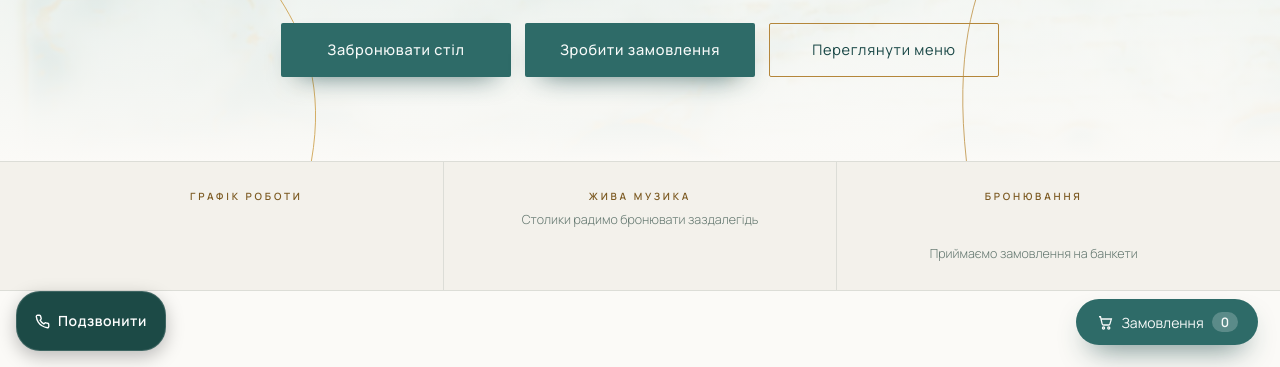
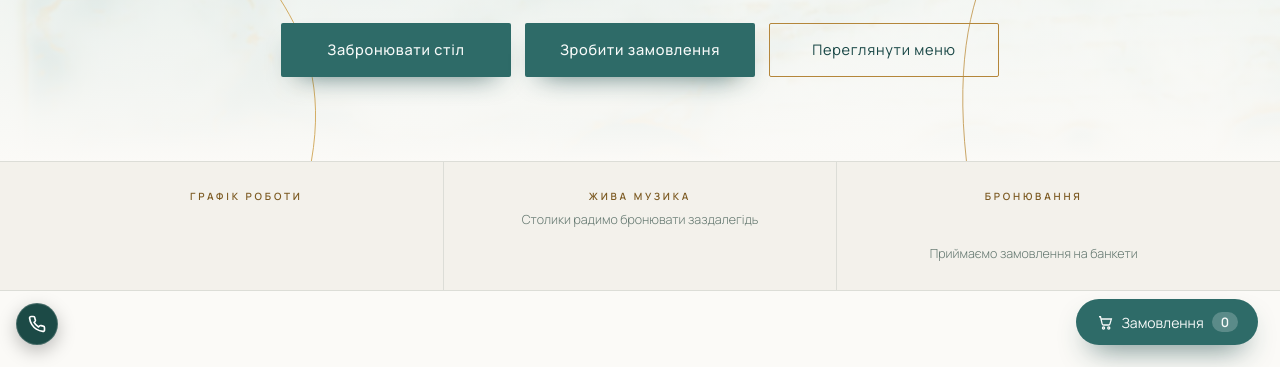
Before and after one commit to gumilind-create/kutochokappp, a website: page app/index.html in a window 1280 px wide. Shown: the part 433-800 px from the top of the page. Drawn offline with Linux system fonts and the light colour scheme; no server answers; a web font is replaced by a local one.

Commit message:
Update index.html

```diff
--- a/app/index.html
+++ b/app/index.html
@@ -330,10 +330,9 @@
 <div class="sheet" id="dishSheet" role="dialog" aria-modal="true" aria-hidden="true"></div>
 <div class="sheet" id="cartSheet" role="dialog" aria-modal="true" aria-hidden="true"></div>
 
-<div class="bar" style="position: fixed !important; bottom: calc(16px + env(safe-area-inset-bottom, 0px)) !important; left: 16px !important; right: 16px !important; width: auto !important; height: auto !important; display: flex !important; justify-content: space-between !important; align-items: center !important; background: transparent !important; background-color: transparent !important; padding: 0 !important; margin: 0 !important; border: none !important; box-shadow: none !important; filter: none !important; backdrop-filter: none !important; -webkit-backdrop-filter: none !important; z-index: 999999 !important; pointer-events: none !important;">
- <a class="pri" href="tel:+380950258778" data-tel="1" data-en="Call us" style="pointer-events: auto !important; display: inline-flex !important; align-items: center !important; justify-content: center !important; gap: 8px !important; color: #ffffff !important; text-decoration: none !important; font-size: 14px !important; font-weight: 600 !important; height: 42px !important; padding: 0 18px !important; border-radius: 24px !important; background: #1c4a46 !important; border: 1px solid rgba(255, 255, 255, 0.15) !important; box-shadow: 0 6px 18px rgba(0, 0, 0, 0.25) !important; box-sizing: border-box !important;">
-  <svg width="15" height="15" viewBox="0 0 24 24" fill="none" stroke="#ffffff" stroke-width="2.2" stroke-linecap="round" stroke-linejoin="round"><path d="M22 16.92v3a2 2 0 0 1-2.18 2 19.79 19.79 0 0 1-8.63-3.07 19.5 19.5 0 0 1-6-6 19.79 19.79 0 0 1-3.07-8.67A2 2 0 0 1 4.11 2h3a2 2 0 0 1 2 1.72 12.84 12.84 0 0 0 .7 2.81 2 2 0 0 1-.45 2.11L8.09 9.91a16 16 0 0 0 6 6l1.27-1.27a2 2 0 0 1 2.11-.45 12.84 12.84 0 0 0 2.81.7A2 2 0 0 1 22 16.92z"></path></svg>
-  <span>Подзвонити</span>
+<div style="position: fixed !important; bottom: calc(22px + env(safe-area-inset-bottom, 0px)) !important; left: 16px !important; z-index: 999999 !important;">
+ <a href="tel:+380950258778" data-tel="1" aria-label="Подзвонити" style="display: flex !important; align-items: center !important; justify-content: center !important; width: 42px !important; height: 42px !important; border-radius: 50% !important; background: #1c4a46 !important; border: 1px solid rgba(255, 255, 255, 0.18) !important; box-shadow: 0 6px 18px rgba(0, 0, 0, 0.25) !important; text-decoration: none !important; box-sizing: border-box !important;">
+  <svg width="18" height="18" viewBox="0 0 24 24" fill="none" stroke="#ffffff" stroke-width="2.2" stroke-linecap="round" stroke-linejoin="round"><path d="M22 16.92v3a2 2 0 0 1-2.18 2 19.79 19.79 0 0 1-8.63-3.07 19.5 19.5 0 0 1-6-6 19.79 19.79 0 0 1-3.07-8.67A2 2 0 0 1 4.11 2h3a2 2 0 0 1 2 1.72 12.84 12.84 0 0 0 .7 2.81 2 2 0 0 1-.45 2.11L8.09 9.91a16 16 0 0 0 6 6l1.27-1.27a2 2 0 0 1 2.11-.45 12.84 12.84 0 0 0 2.81.7A2 2 0 0 1 22 16.92z"></path></svg>
  </a>
 </div>
 
```
